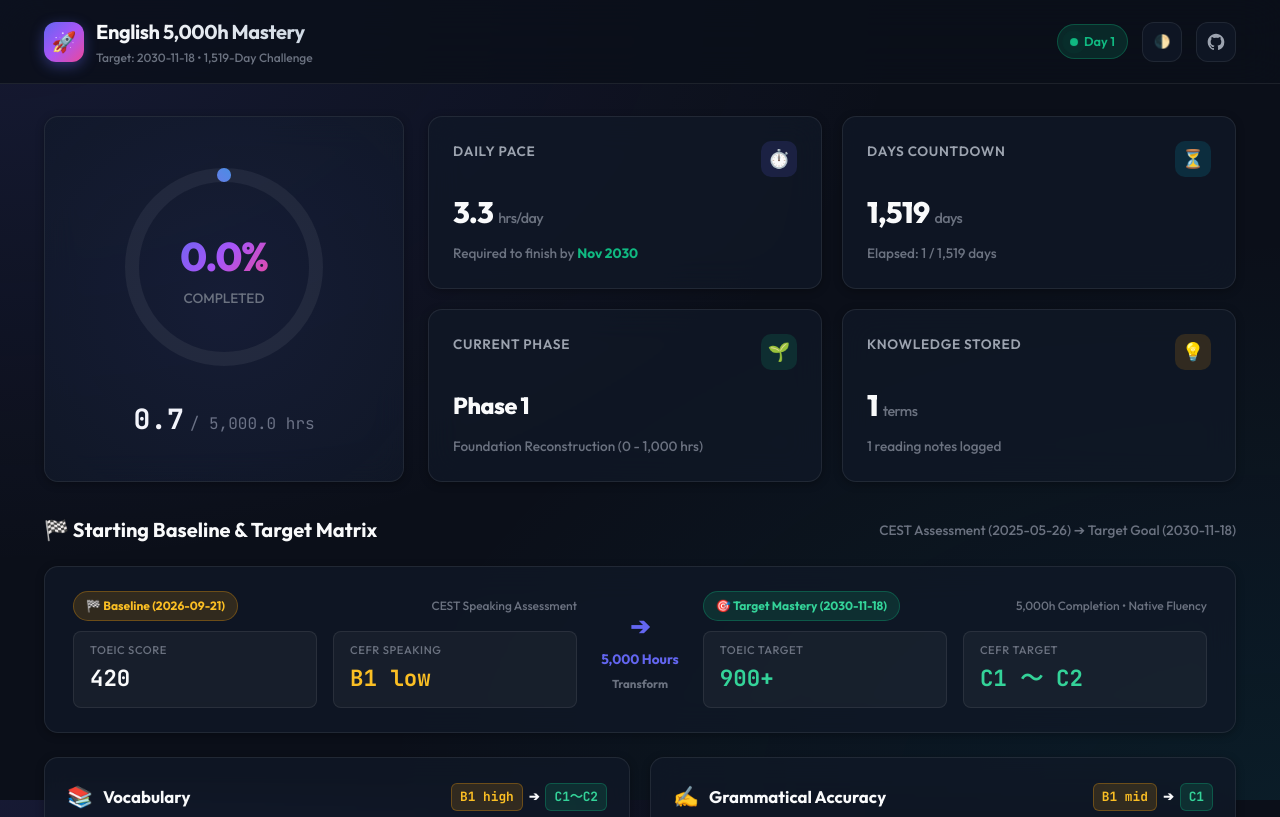
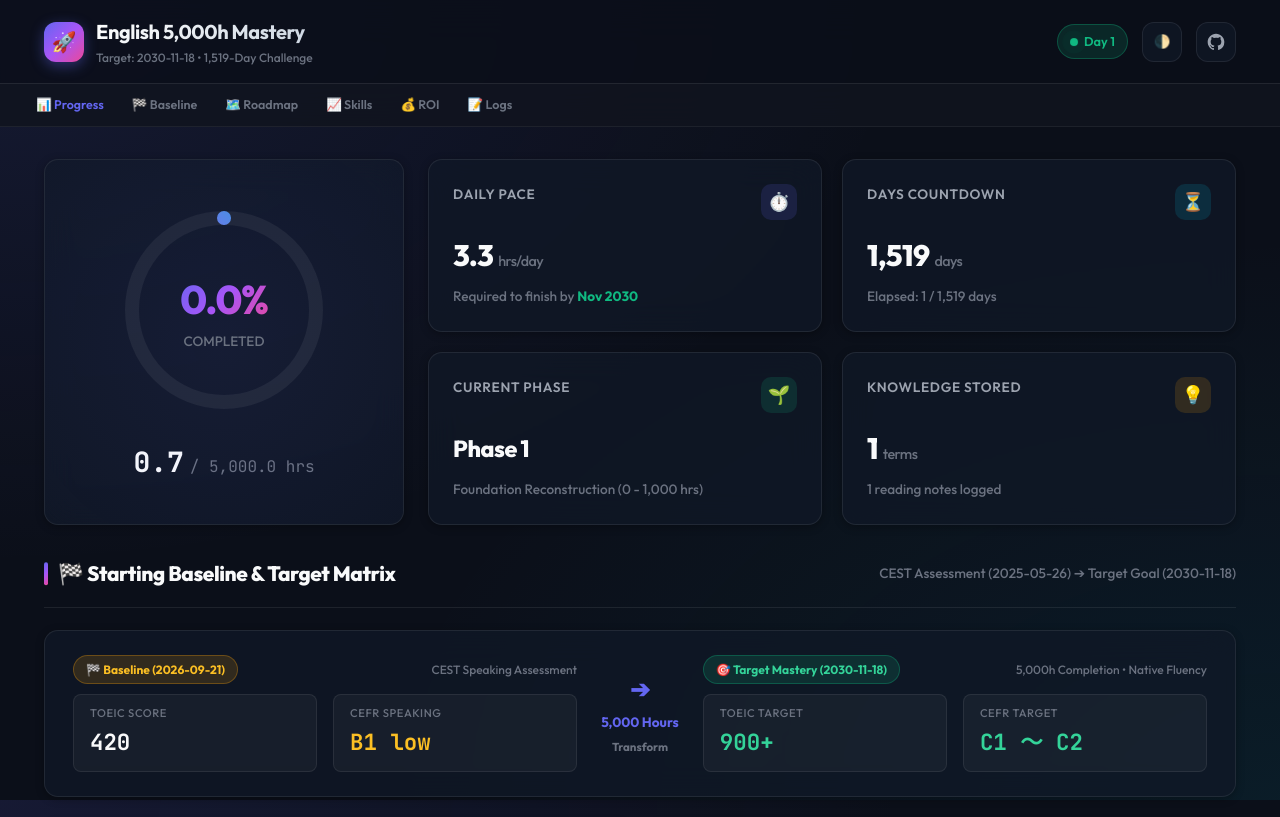
Before and after one commit to daikiito-dk/english-5000hours, a plain HTML site: page index.html in a window 1280 px wide. Shown: the top 817 px of the page. Drawn offline with Linux system fonts and the light colour scheme.

Commit message:
ui: comprehensive dashboard polish
- HTML: section IDs + sticky jump nav (Progress/Baseline/Roadmap/Skills/ROI/Logs)
- CSS: section-title left accent border, section-header divider line,
  scroll fade-in animation (IntersectionObserver), log entry slide hover,
  vocab card hover glow, footer border, jump nav scroll spy
- app.js: initScrollAnimations() with IntersectionObserver for cards + sections,
  active jump link color highlight on scroll

```diff
--- a/app.js
+++ b/app.js
@@ -513,5 +513,56 @@ function initCalculator() {
 document.addEventListener("DOMContentLoaded", () => {
   initTheme();
   initCalculator();
+  initScrollAnimations();
   loadData();
 });
+
+// Scroll Fade-In Animation
+function initScrollAnimations() {
+  // Apply fade-in class to all major sections
+  const sections = document.querySelectorAll(
+    "section, .glass-card, .roi-kpi-card, .matrix-card, .phase-card"
+  );
+
+  sections.forEach(el => {
+    el.classList.add("fade-in-section");
+  });
+
+  const observer = new IntersectionObserver(
+    (entries) => {
+      entries.forEach(entry => {
+        if (entry.isIntersecting) {
+          entry.target.classList.add("is-visible");
+          observer.unobserve(entry.target);
+        }
+      });
+    },
+    { threshold: 0.08, rootMargin: "0px 0px -40px 0px" }
+  );
+
+  sections.forEach(el => observer.observe(el));
+
+  // Active jump link highlighting on scroll
+  const jumpLinks = document.querySelectorAll(".jump-link");
+  const sectionTargets = Array.from(jumpLinks).map(link => {
+    const id = link.getAttribute("href").slice(1);
+    return { link, el: document.getElementById(id) };
+  }).filter(({ el }) => el != null);
+
+  const scrollSpy = new IntersectionObserver(
+    (entries) => {
+      entries.forEach(entry => {
+        if (entry.isIntersecting) {
+          jumpLinks.forEach(l => l.style.color = "");
+          const active = sectionTargets.find(({ el }) => el === entry.target);
+          if (active) {
+            active.link.style.color = "var(--accent-primary)";
+          }
+        }
+      });
+    },
+    { threshold: 0.3 }
+  );
+
+  sectionTargets.forEach(({ el }) => scrollSpy.observe(el));
+}
--- a/index.html
+++ b/index.html
@@ -49,12 +49,21 @@
         </a>
       </div>
     </div>
+    <!-- Section Jump Nav -->
+    <nav class="section-jump-nav" aria-label="Jump to section">
+      <a href="#section-progress" class="jump-link">📊 Progress</a>
+      <a href="#section-baseline" class="jump-link">🏁 Baseline</a>
+      <a href="#section-roadmap" class="jump-link">🗺️ Roadmap</a>
+      <a href="#section-skills" class="jump-link">📈 Skills</a>
+      <a href="#section-roi" class="jump-link">💰 ROI</a>
+      <a href="#section-logs" class="jump-link">📝 Logs</a>
+    </nav>
   </header>
 
   <main class="container">
 
     <!-- Top Hero: Progress Ring + Key Metrics -->
-    <section class="hero-grid">
+    <section class="hero-grid" id="section-progress">
       <!-- Main Progress Ring -->
       <div class="glass-card main-ring-card">
         <div class="ring-container">
@@ -119,7 +128,7 @@
 
 
     <!-- Starting Baseline vs Target Level Section (Skill Matrix) -->
-    <section class="baseline-section">
+    <section class="baseline-section" id="section-baseline">
       <div class="section-header">
         <h2 class="section-title">🏁 Starting Baseline & Target Matrix</h2>
         <span style="font-size: 0.85rem; color: var(--text-muted);">CEST Assessment (2025-05-26) ➔ Target Goal (2030-11-18)</span>
@@ -390,8 +399,7 @@
 
 
     <!-- 4-Phase Roadmap -->
-
-    <section class="phases-section">
+    <section class="phases-section" id="section-roadmap">
       <div class="section-header">
         <h2 class="section-title">🗺️ 4-Phase Master Roadmap</h2>
         <span style="font-size: 0.85rem; color: var(--text-muted);">Total Goal: CEFR C1〜C2 Fluency</span>
@@ -402,7 +410,7 @@
     </section>
 
     <!-- Skills Breakdown & Calendar Heatmap -->
-    <section class="middle-grid">
+    <section class="middle-grid" id="section-skills">
       <!-- Category Skills Breakdown -->
       <div class="glass-card skills-card">
         <div class="section-header">
@@ -466,7 +474,7 @@
     </section>
 
     <!-- Learning Investment & ROI -->
-    <section class="roi-section">
+    <section class="roi-section" id="section-roi">
       <div class="section-header">
         <h2 class="section-title">💰 Learning Investment & ROI</h2>
         <span style="font-size: 0.85rem; color: var(--text-muted);">Cost efficiency of your English learning tools</span>
@@ -524,7 +532,7 @@
     </section>
 
     <!-- Recent Logs & Vocabulary Vault -->
-    <section class="bottom-grid">
+    <section class="bottom-grid" id="section-logs">
       <!-- Recent Study Feed -->
       <div class="glass-card content-card">
         <div class="section-header">
--- a/style.css
+++ b/style.css
@@ -103,21 +103,64 @@ body {
   z-index: 100;
   backdrop-filter: blur(20px);
   -webkit-backdrop-filter: blur(20px);
-  background: rgba(11, 15, 25, 0.8);
+  background: rgba(11, 15, 25, 0.85);
   border-bottom: 1px solid var(--border-color);
-  padding: 16px 0;
-  margin-bottom: 32px;
 }
 
 [data-theme="light"] .navbar {
-  background: rgba(248, 250, 252, 0.85);
+  background: rgba(248, 250, 252, 0.9);
 }
 
 .nav-container {
   display: flex;
   justify-content: space-between;
   align-items: center;
+  padding: 16px 24px;
+  max-width: 1240px;
+  margin: 0 auto;
 }
+
+/* Section Jump Nav */
+.section-jump-nav {
+  display: flex;
+  align-items: center;
+  gap: 4px;
+  padding: 6px 24px;
+  background: rgba(255, 255, 255, 0.02);
+  border-top: 1px solid var(--border-color);
+  overflow-x: auto;
+  scrollbar-width: none;
+  max-width: 100%;
+}
+
+.section-jump-nav::-webkit-scrollbar {
+  display: none;
+}
+
+.jump-link {
+  display: inline-flex;
+  align-items: center;
+  gap: 5px;
+  padding: 5px 12px;
+  border-radius: var(--radius-full);
+  font-size: 0.78rem;
+  font-weight: 600;
+  color: var(--text-muted);
+  text-decoration: none;
+  white-space: nowrap;
+  transition: var(--transition);
+}
+
+.jump-link:hover {
+  color: var(--text-primary);
+  background: rgba(99, 102, 241, 0.12);
+}
+
+/* main has no top padding now - navbar handles margin */
+main.container {
+  padding-top: 32px;
+}
+
 
 .brand {
   display: flex;
@@ -653,21 +696,36 @@ body {
 }
 
 /* Section Common Header */
-
-
 .section-header {
   display: flex;
   justify-content: space-between;
   align-items: center;
-  margin-bottom: 20px;
+  margin-bottom: 22px;
+  padding-bottom: 16px;
+  border-bottom: 1px solid var(--border-color);
 }
 
 .section-title {
-  font-size: 1.25rem;
-  font-weight: 700;
+  font-size: 1.3rem;
+  font-weight: 800;
   display: flex;
   align-items: center;
   gap: 10px;
+  letter-spacing: -0.02em;
+  position: relative;
+  padding-left: 14px;
+}
+
+.section-title::before {
+  content: '';
+  position: absolute;
+  left: 0;
+  top: 50%;
+  transform: translateY(-50%);
+  width: 4px;
+  height: 70%;
+  border-radius: 4px;
+  background: var(--accent-gradient);
 }
 
 /* Phase Roadmap Section */
@@ -804,6 +862,19 @@ body {
   .middle-grid {
     grid-template-columns: 1fr;
   }
+}
+
+/* scroll fade-in animation */
+.fade-in-section {
+  opacity: 0;
+  transform: translateY(24px);
+  transition: opacity 0.55s cubic-bezier(0.4, 0, 0.2, 1),
+              transform 0.55s cubic-bezier(0.4, 0, 0.2, 1);
+}
+
+.fade-in-section.is-visible {
+  opacity: 1;
+  transform: none;
 }
 
 /* Category Skills Breakdown */
@@ -975,15 +1046,35 @@ body {
 }
 
 .log-entry {
-  padding: 14px;
+  padding: 16px;
   border-radius: var(--radius-sm);
   background: rgba(255, 255, 255, 0.02);
   border: 1px solid var(--border-color);
   transition: var(--transition);
+  position: relative;
+  overflow: hidden;
+}
+
+.log-entry::before {
+  content: '';
+  position: absolute;
+  left: 0;
+  top: 0;
+  bottom: 0;
+  width: 3px;
+  background: var(--accent-gradient);
+  border-radius: 3px 0 0 3px;
+  opacity: 0;
+  transition: opacity 0.2s;
 }
 
 .log-entry:hover {
   background: rgba(255, 255, 255, 0.05);
+  transform: translateX(4px);
+}
+
+.log-entry:hover::before {
+  opacity: 1;
 }
 
 .log-header {
@@ -1043,10 +1134,17 @@ body {
 }
 
 .vocab-card {
-  padding: 14px;
+  padding: 16px;
   border-radius: var(--radius-sm);
   background: rgba(255, 255, 255, 0.02);
   border: 1px solid var(--border-color);
+  transition: var(--transition);
+}
+
+.vocab-card:hover {
+  background: rgba(6, 182, 212, 0.05);
+  border-color: rgba(6, 182, 212, 0.3);
+  transform: translateY(-2px);
 }
 
 .vocab-term {
@@ -1145,10 +1243,16 @@ body {
 
 /* Footer */
 footer {
-  margin-top: 60px;
+  margin-top: 80px;
+  padding: 28px 24px;
   text-align: center;
   font-size: 0.8rem;
   color: var(--text-muted);
+  border-top: 1px solid var(--border-color);
+}
+
+footer p + p {
+  margin-top: 6px;
 }
 
 footer a {
```
